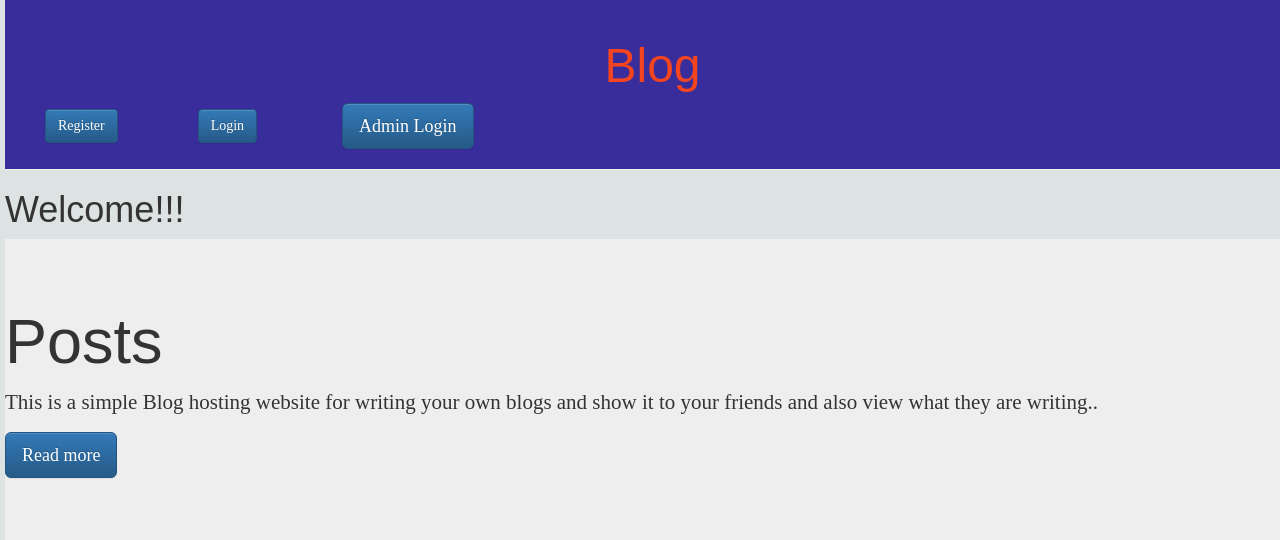
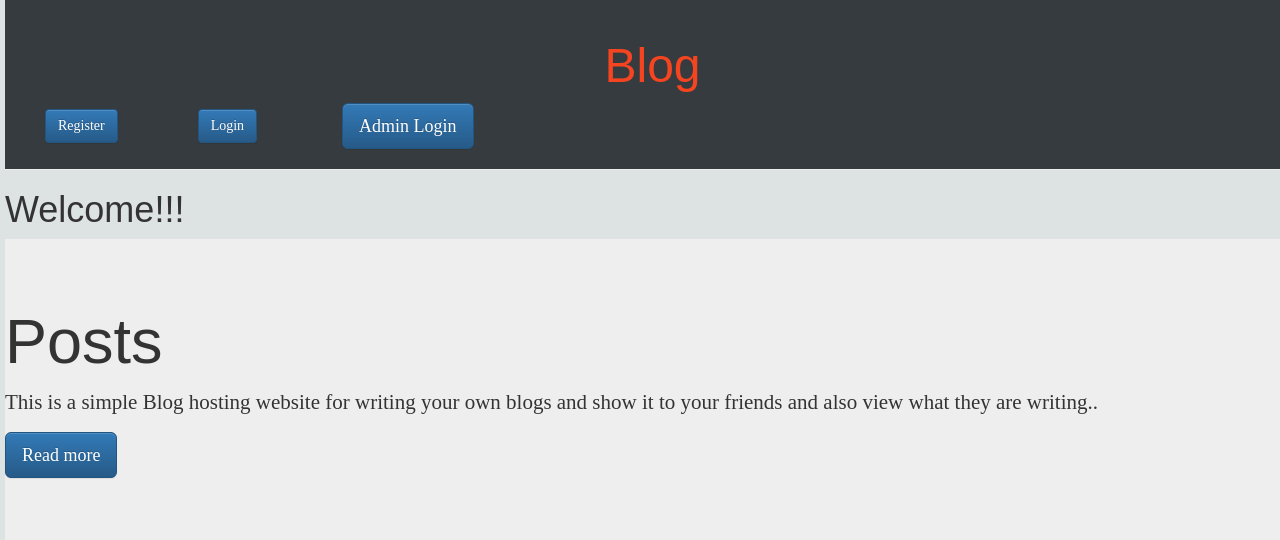
Before and after one commit to shekhar-singh/Simple-Blog, a Django app: page / in a window 1280 px wide. Shown: the top 540 px of the page. Run offline with Django 3.2, Linux system fonts and the light colour scheme; some libraries are stand-ins or nearby versions; some web fonts are replaced.

Commit message:
Changed header colour

```diff
--- a/blogapp/static/css/blog.css
+++ b/blogapp/static/css/blog.css
@@ -13,7 +13,7 @@ body {
 
 
 .page-header {
-    background-color:#382d9a;
+    background-color:#363b3f;
     margin-top: 0;
     padding: 20px 20px 20px 40px;
 }
```
